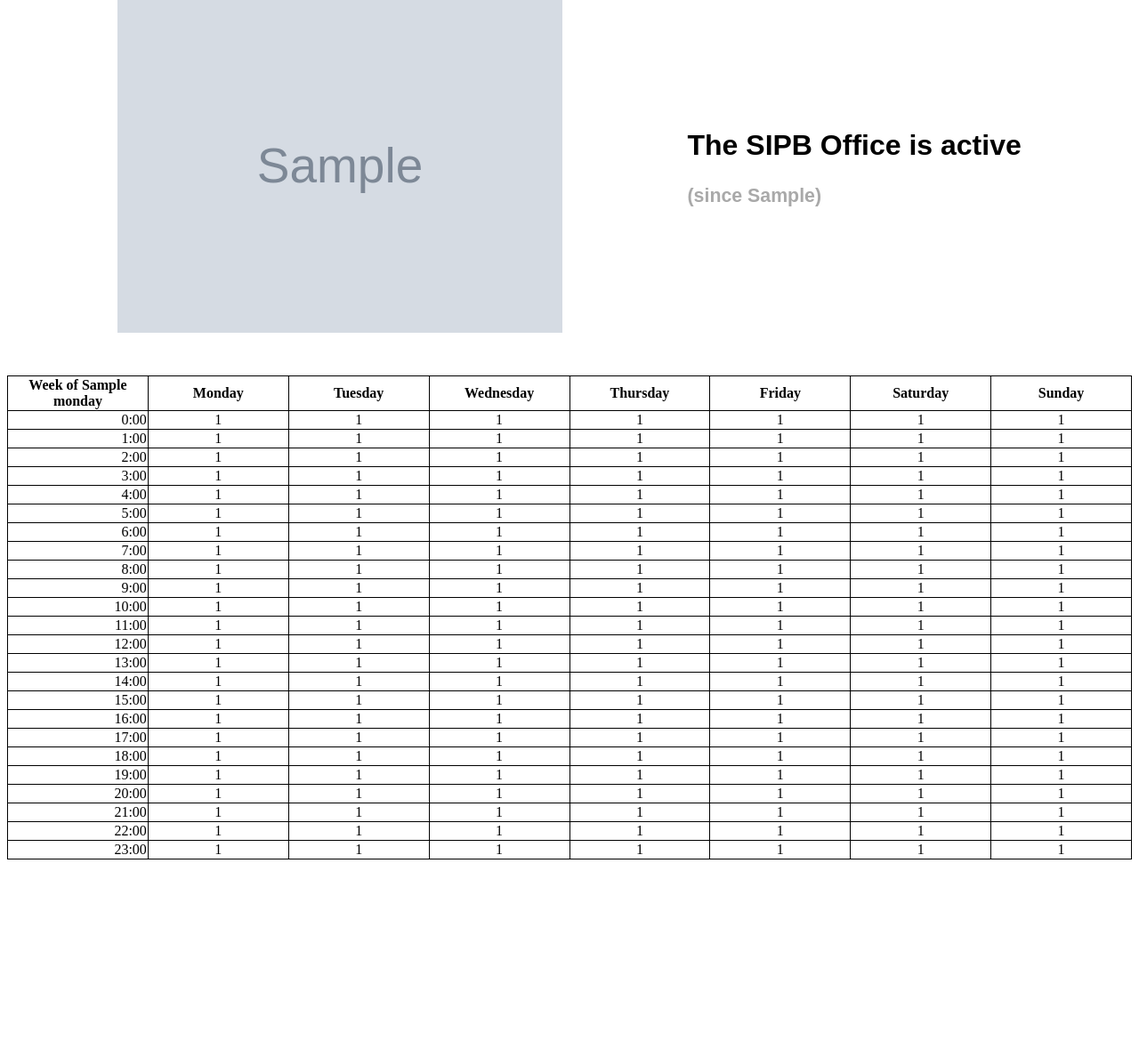
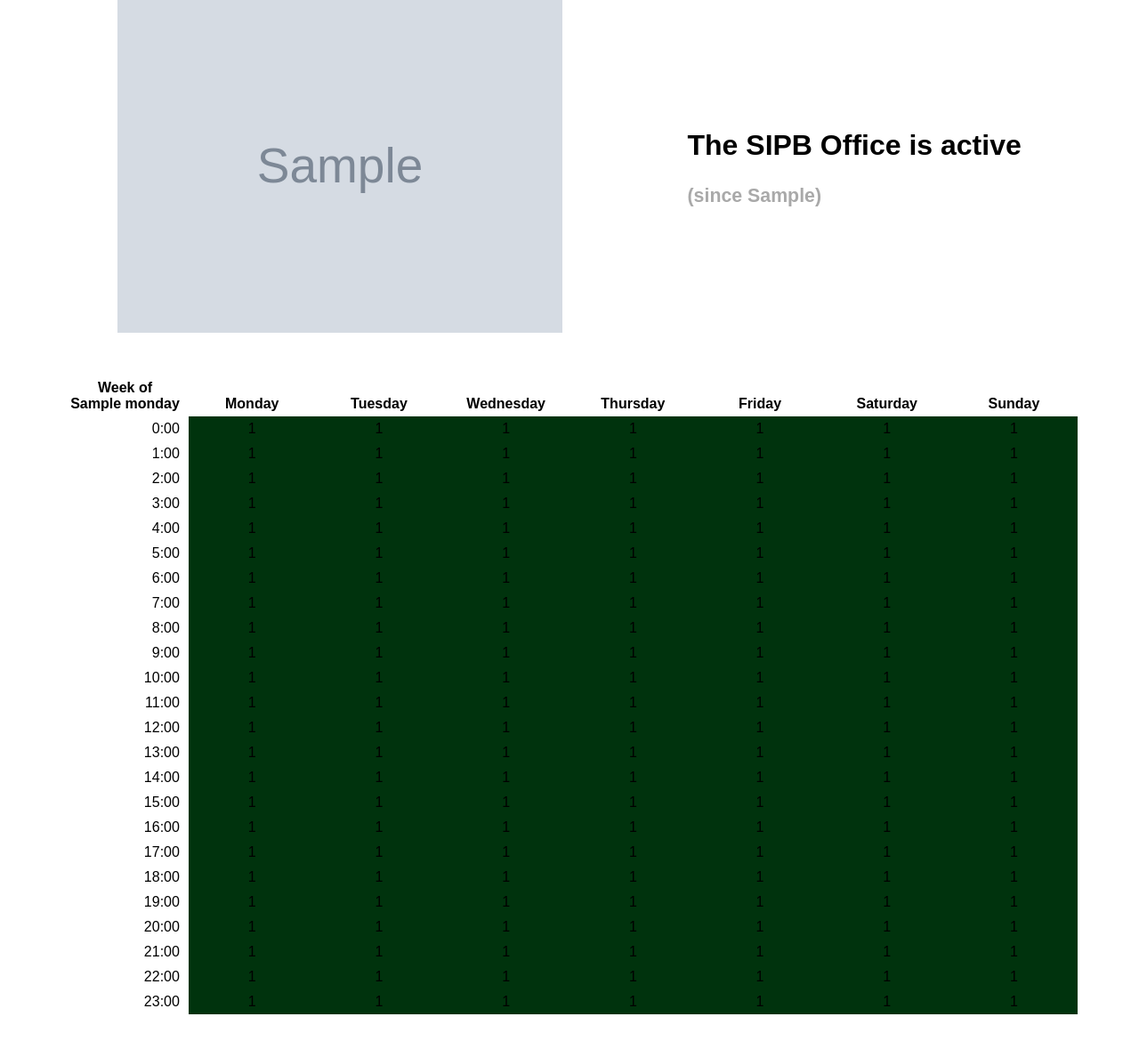
Before and after one commit to sipb/doorpi2, a Flask app: template web/templates/index.html in a window 1280 px wide. Shown: the part 49-1237 px from the top of the page at 89% size. Before the commit the page ends 1015 px from the top, so only its background shows below. Run offline with Flask 3, Linux system fonts and the light colour scheme; the template is opened without the code that fills it: most values are stand-ins (such as "Sample title", 1, 10 or a date in 2020); grey boxes marked "Sample" are stand-in pictures; parts of the project's set-up code (start-up, migrations or seed data) failed here and were passed over.

Commit message:
Reformat table

```diff
--- a/web/app.py
+++ b/web/app.py
@@ -113,7 +113,7 @@
 
     fuzzball_image = f"static/eyes_{'closed' if status else 'open'}.png"
     door_status = "closed" if status else "open"
-    prob_color = [None if prob is None else (trunc(prob * 100), 100 - trunc(prob * 25)) for prob in hourly]
+    prob_color = [None if prob is None else (trunc(prob * 100), trunc(prob * 15)) for prob in hourly]
     return render_template("index.html",
             fuzzball_image=fuzzball_image,
             door_status=door_status,
--- a/web/static/base.css
+++ b/web/static/base.css
@@ -1,15 +1,18 @@
 
 table {
-    width: 100%;
-    border-collapse: collapse;
+    border-spacing: 0;
+    font-family: sans-serif;
+    margin-left: auto;
+    margin-right: auto;
 }
 
 th {
     width: 12.5%;
+    vertical-align: bottom;
 }
 
-table, th, td {
-    border: 1px solid black;
+th, td {
+    padding: 5px 10px;
 }
 
 .timedef {
--- a/web/templates/index.html
+++ b/web/templates/index.html
@@ -20,11 +20,11 @@
 			</div>
 		</section>
 
-		<div id="doortable">
+		<section id="doortable">
 			<table>
 				<thead>
 					<tr>
-						<th>Week of {{ monday }}</th>
+						<th>Week of<br />{{ monday }}</th>
 						<th>Monday</th>
 						<th>Tuesday</th>
 						<th>Wednesday</th>
@@ -41,7 +41,7 @@
 						{% for day in range(7) -%}
 						{% set idx = day * 24 + hour -%}
 						{% if prob_color[idx] %}
-						<td class="timeval" style="background-color: hsl(135, 100%, {{ prob_color[idx][1] }}%)">{{ prob_color[idx][0] }}</td>
+						<td class="timeval" style="background-color: hsl(135, 100%, {{ 100 - prob_color[idx][1] }}%)">{{ prob_color[idx][0] }}</td>
 						{% else %}
 						<td class="timeval" style="background-color: lightgrey;">N/A</td>
 						{% endif %}
@@ -50,6 +50,6 @@
 					{% endfor %}
 				</tbody>
 			</table>
-		</div>
+		</section>
 	</body>
 </html>
```
